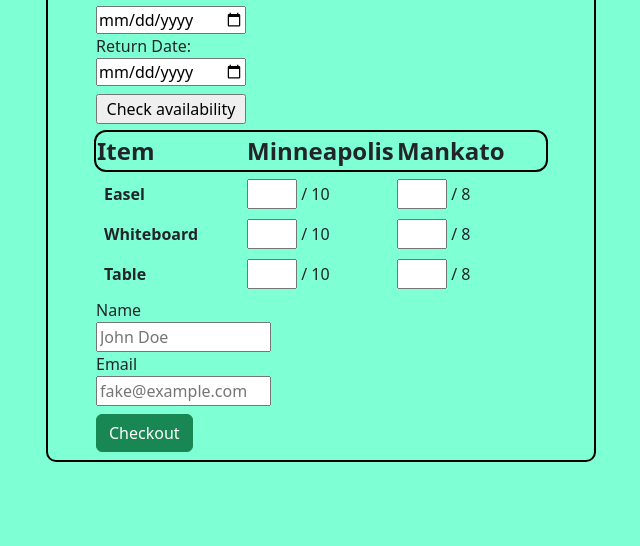
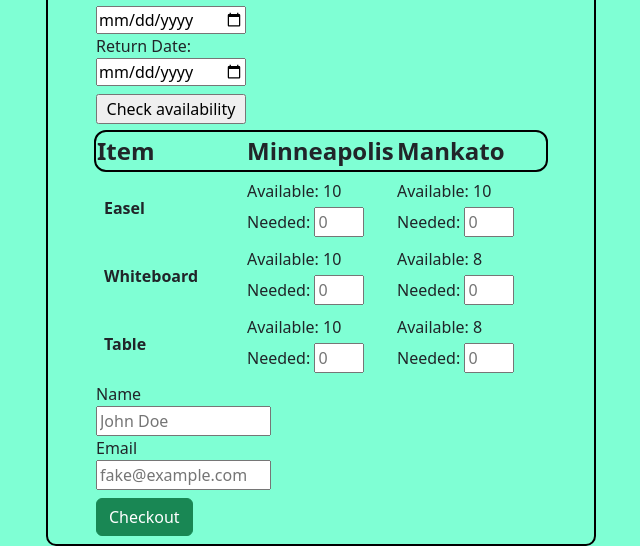
Before and after one commit to Osorkon21/inventory-mockup, a website: page public/index.html in a window 1280 px wide. Shown: the part 354-900 px from the top of the page, without its empty margins (319-959 px from the left). Before the commit the page ends 816 px from the top, so only its background shows below. Drawn offline with nearby package versions, Linux system fonts and the light colour scheme.

Commit message:
Add available/needed div in table row

```diff
--- a/public/index.html
+++ b/public/index.html
@@ -45,28 +45,64 @@
           <tr>
             <th class="ps-2">Easel</td>
             <td>
-              <input class="quantity-select" type="number"> / 10
+              <div class="d-flex flex-column gap-1">
+                <span>Available: 10</span>
+                <div>
+                  <span>Needed: </span>
+                  <input class="quantity-select" type="number" placeholder="0">
+                </div>
+              </div>
             </td>
             <td>
-              <input class="quantity-select" type="number"> / 8
+              <div class="d-flex flex-column gap-1">
+                <span>Available: 10</span>
+                <div>
+                  <span>Needed: </span>
+                  <input class="quantity-select" type="number" placeholder="0">
+                </div>
+              </div>
             </td>
           </tr>
           <tr>
             <th class="ps-2">Whiteboard</td>
             <td>
-              <input class="quantity-select" type="number"> / 10
+              <div class="d-flex flex-column gap-1">
+                <span>Available: 10</span>
+                <div>
+                  <span>Needed: </span>
+                  <input class="quantity-select" type="number" placeholder="0">
+                </div>
+              </div>
             </td>
             <td>
-              <input class="quantity-select" type="number"> / 8
+              <div class="d-flex flex-column gap-1">
+                <span>Available: 8</span>
+                <div>
+                  <span>Needed: </span>
+                  <input class="quantity-select" type="number" placeholder="0">
+                </div>
+              </div>
             </td>
           </tr>
           <tr>
             <th class="ps-2">Table</td>
             <td>
-              <input class="quantity-select" type="number"> / 10
+              <div class="d-flex flex-column gap-1">
+                <span>Available: 10</span>
+                <div>
+                  <span>Needed: </span>
+                  <input class="quantity-select" type="number" placeholder="0">
+                </div>
+              </div>
             </td>
             <td>
-              <input class="quantity-select" type="number"> / 8
+              <div class="d-flex flex-column gap-1">
+                <span>Available: 8</span>
+                <div>
+                  <span>Needed: </span>
+                  <input class="quantity-select" type="number" placeholder="0">
+                </div>
+              </div>
             </td>
           </tr>
         </table>
```
